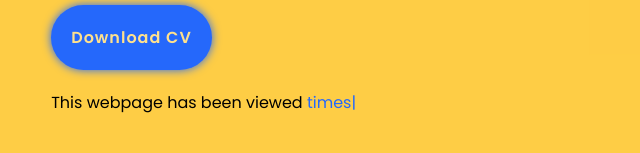
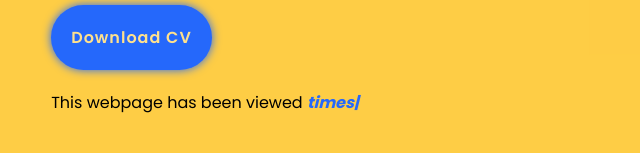
Before and after one commit to AnalystBean/Personal_Website_Project, a plain HTML site: page Frontend/index.html in a window 1280 px wide. Shown: the part 647-800 px from the top of the page, 64-704 px from the left. Drawn offline with nearby package versions, Linux system fonts and the light colour scheme.

Commit message:
Update index.html

```diff
--- a/Frontend/index.html
+++ b/Frontend/index.html
@@ -44,7 +44,7 @@
   </div>
   <a href="#" class="btn">Download CV</a>
 
-  <P>This webpage has been viewed <a id="count"></a> <span class="text-change"></span></P>
+  <P>This webpage has been viewed <a id="count"></a> <i><b><span class="text-change"></span></i></P>
 </div>
 
 <div class="home-img">
```
